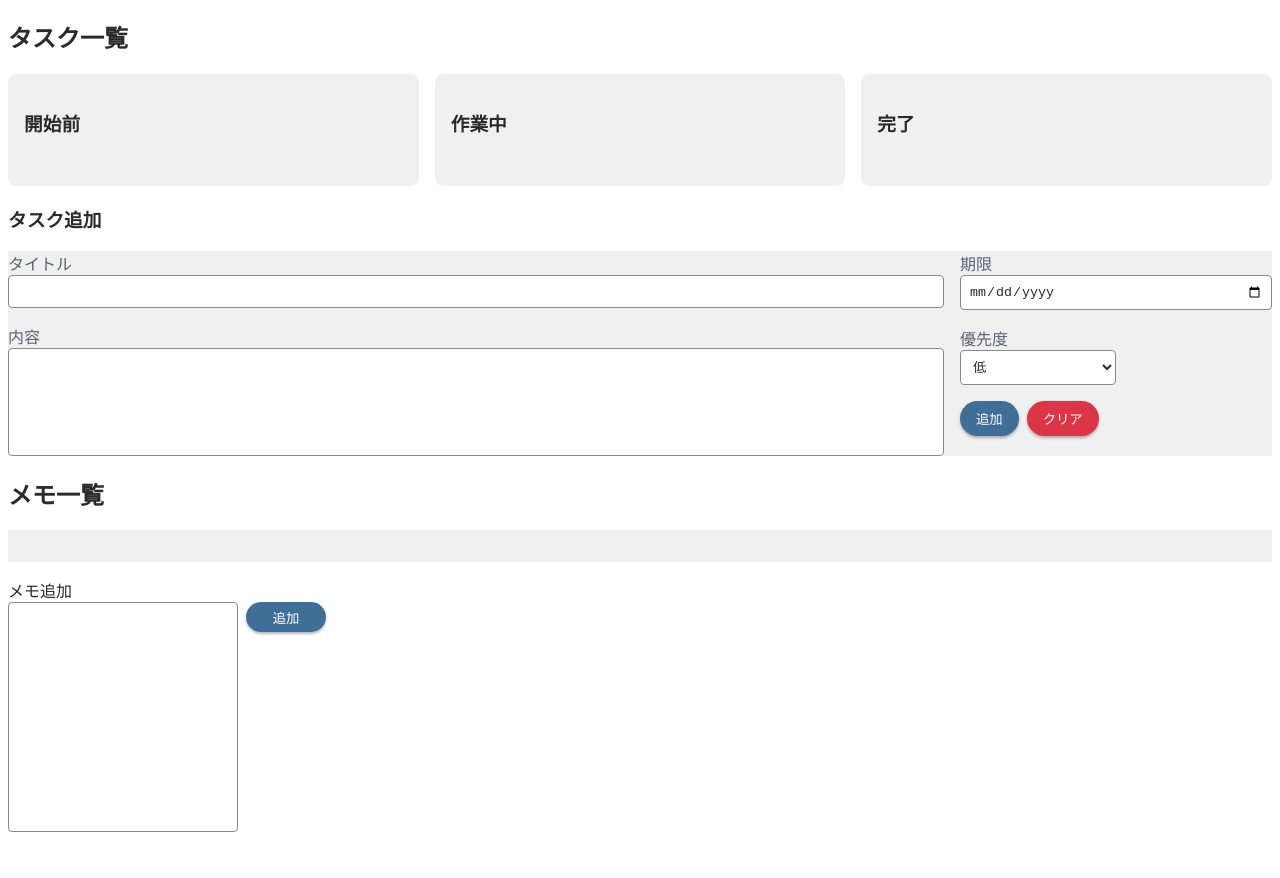
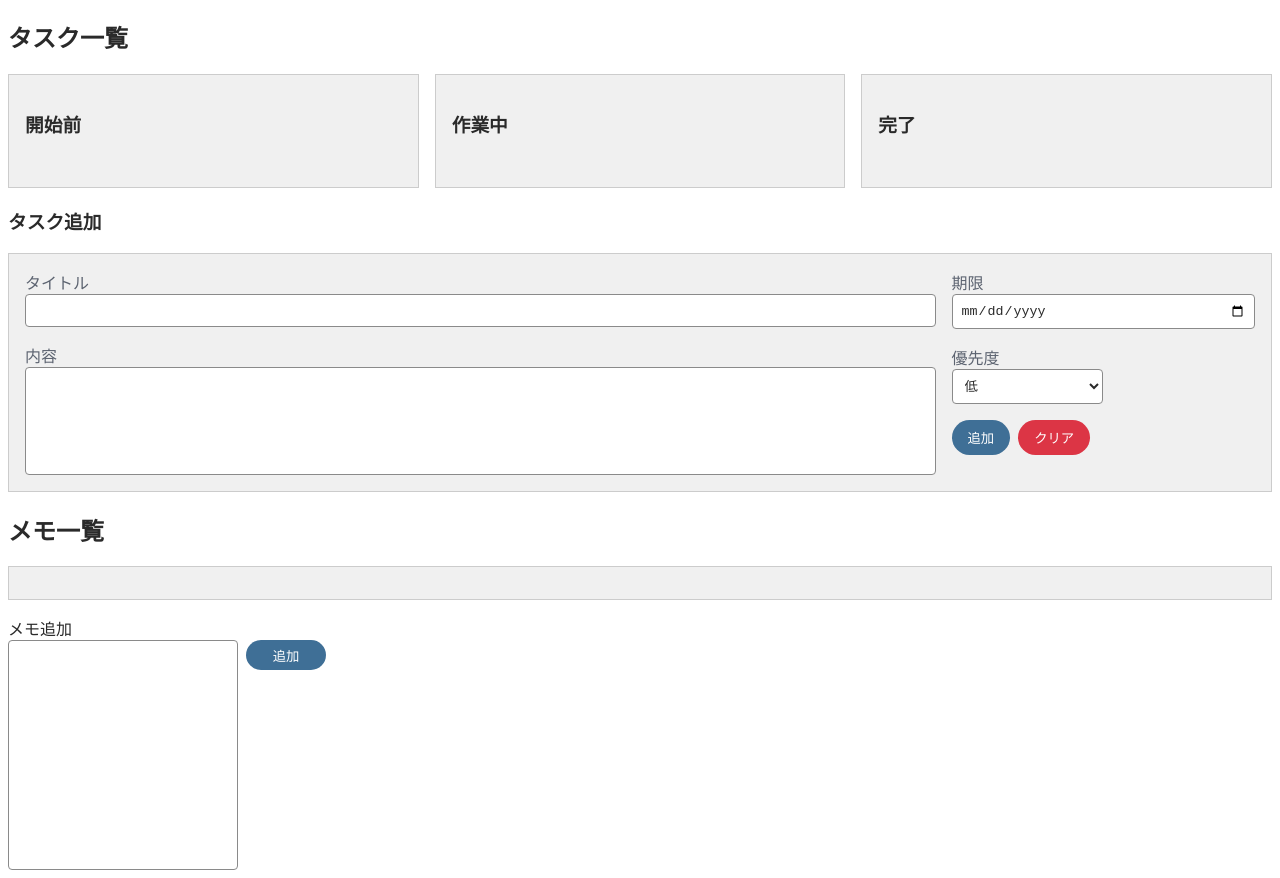
Before and after one commit to 10618see-jpg/memo-tasks-app, a plain HTML site: page index.html in a window 1280 px wide. Shown: the part 70-948 px from the top of the page. Before the commit the page ends 910 px from the top, so only its background shows below. Drawn offline with Linux system fonts and the light colour scheme.

Commit message:
style(css): 影を廃して罫線で面を区切る
- カード・列・フォーム・メモ一覧に 1px solid の罫線(gray-200)を追加
- box-shadow と影の変数(--button-shadow, --card-shadow)を削除
- 罫線を --border-color に集約
- #new-task-form に padding: 16px を追加(罫線に中身が接しないように)
- .memo-card を box-sizing: border-box にし、罫線を足しても
  外寸が変わらないようにした(外寸は 246px から 230px へ変更)

Co-Authored-By: Claude Sonnet 5.5 <noreply@anthropic.com>
Claude-Session: https://claude.ai/code/session_01NZpbmtGJ2RjaURco7GJNfp

```diff
--- a/style.css
+++ b/style.css
@@ -3,6 +3,7 @@
     /* カラー素材 */
     --gray-0: #ffffff;
     --gray-50: #f0f0f0;
+    --gray-200: #cccccc;
     --gray-450: #8a8a8a;
     --gray-500: #6b7280;
     --gray-600: #5c6370;
@@ -28,6 +29,7 @@
     --memo-card-color: var(--gray-850);
     --accent-text-color: var(--gray-0);
     /* ボーダー */
+    --border-color: 1px solid var(--gray-200);
     --input-border-color: var(--gray-450);
     --input-border: 1px solid var(--input-border-color);
     /* メモカード背景色 */
@@ -48,9 +50,6 @@
     --priority-badge-low-bg: var(--green-600);
     --priority-badge-medium-bg: var(--orange-500);
     --priority-badge-high-bg: var(--red-500);
-    /* 影 */
-    --button-shadow: 0 2px 3px rgb(0 0 0 / 25%), 0 2px 3px -2px rgb(0 0 0 / 15%);
-    --card-shadow: 0 4px 8px rgba(0, 0, 0, 0.3);
 }
 body {
     color: var(--text-color);
@@ -69,9 +68,9 @@ textarea {
 /* ボードカラムのスタイル */
 .kanban-column {
     background-color: var(--area-bg);
-    border-radius: 8px;
     padding: 16px;
     flex: 1;
+    border: var(--border-color);
 }
 
 /* ボードカラム内のリストのスタイル */
@@ -84,13 +83,12 @@ textarea {
 /* タスクカードのスタイル */
 .kanban-column li {
     background-color: var(--card-bg);
-    border-radius: 8px;
     padding: 16px;
     list-style: none;
-    box-shadow: var(--card-shadow);
     flex-direction: column;
     display: flex;
     position: relative;
+    border: var(--border-color);
 }
 
 .task-due-date {
@@ -109,7 +107,6 @@ textarea {
 
 /* ボタンの共通スタイル */
 button {
-    box-shadow: var(--button-shadow);
     cursor: pointer;
     border: none; /* ボタンのデフォルト境界線を削除 */
     color: var(--accent-text-color);
@@ -157,6 +154,8 @@ button {
     background-color: var(--area-bg);
     display: flex;
     gap: 16px;
+    padding: 16px; /* フォーム内の余白を確保 */
+    border: var(--border-color); /* フォームの境界線を追加 */
 }
 /* フォーム内共通のスタイル */
 .form-group {
@@ -250,22 +249,23 @@ button {
     flex-wrap: wrap;
     gap: 16px;
     padding: 16px;
+    border: var(--border-color); /* メモリストの境界線を追加 */
 
 }
-
 /* メモアイテムのスタイル */
 .memo-card {
     background-color: var(--card-bg);
     border-radius: 8px;
     padding: 8px;
     list-style: none;
-    box-shadow: var(--card-shadow);
     aspect-ratio: 1 / 1;
     width: 230px;
     display: flex;
     flex-direction: column;
     justify-content: space-between;
     position: relative;
+    box-sizing: border-box;
+    border: var(--border-color); /* メモカードの境界線を追加 */
 }
 /* メモ作成日のスタイル */
 .memo-created-at {
```
